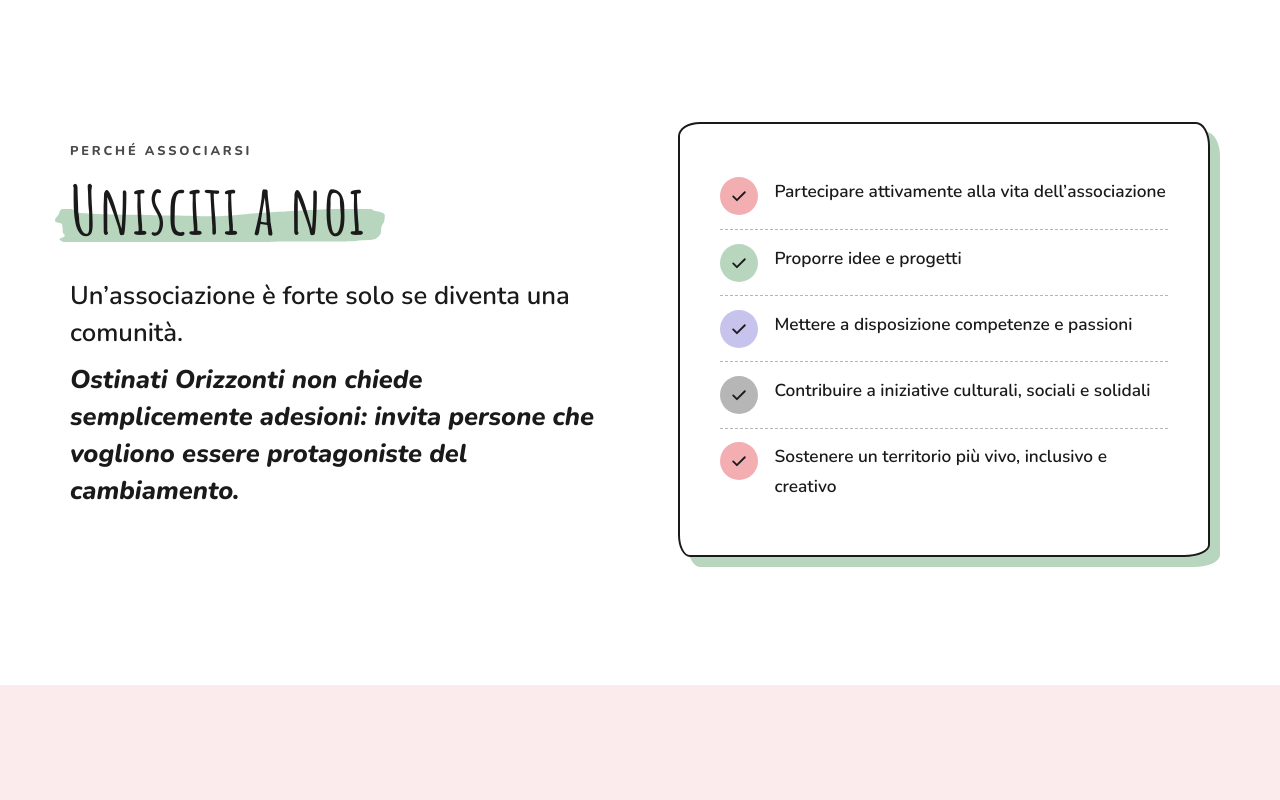
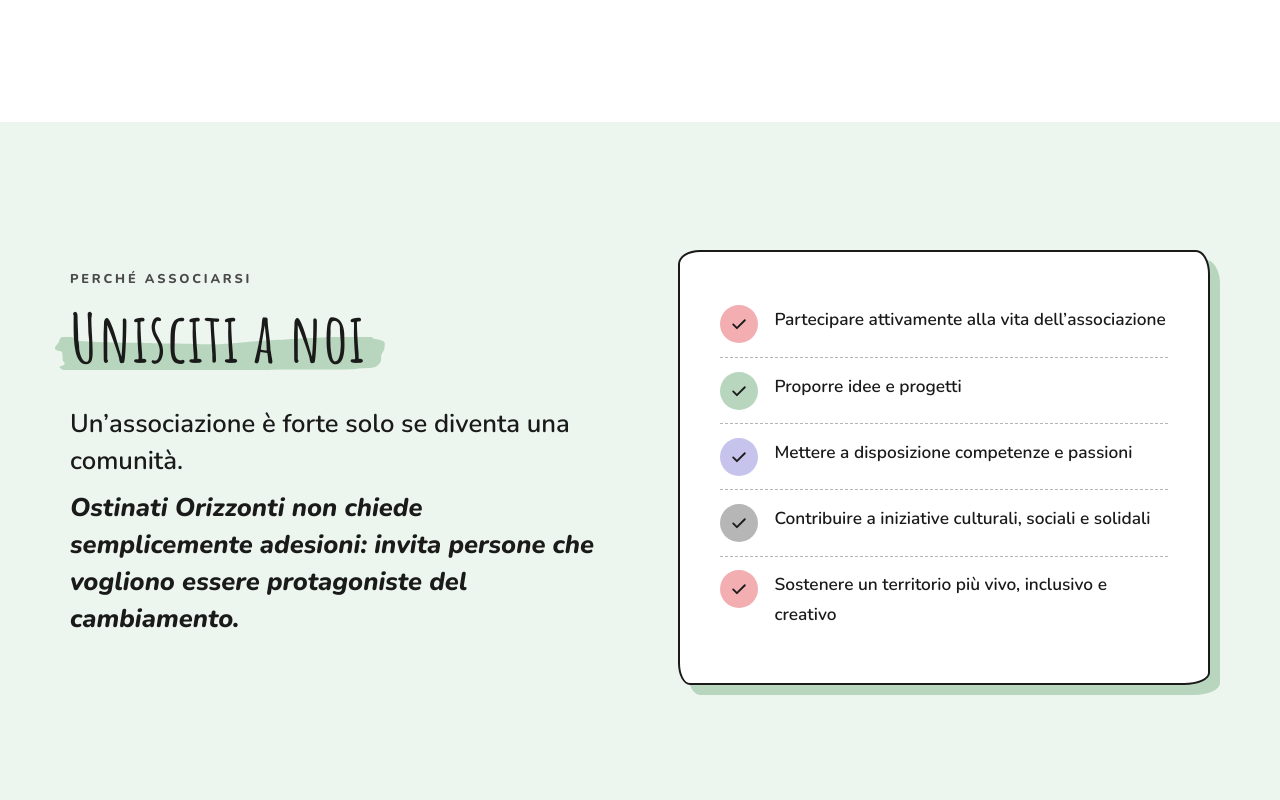
Before and after one commit to ostinatiorizzonti/ostinatiorizzonti.github.io, a plain HTML site: page index.html in a window 1280 px wide. Shown: the part 4800-5600 px from the top of the page. Drawn offline with Linux system fonts and the light colour scheme.

Commit message:
Home: sfondo verde chiaro per la sezione "Unisciti a noi"
Così si distingue dalla sezione bianca "I primi passi" che la precede
(ripristinato il margine superiore normale).

Co-Authored-By: Claude Opus 5.5 <noreply@anthropic.com>

```diff
--- a/index.html
+++ b/index.html
@@ -277,7 +277,7 @@
     </section>
 
     <!-- ===== Unisciti a noi ===== -->
-    <section class="sezione" id="unisciti" style="padding-top: 0" aria-labelledby="titolo-unisciti">
+    <section class="sezione sezione--tinta" id="unisciti" style="--sfondo: var(--verde-chiaro)" aria-labelledby="titolo-unisciti">
       <div class="contenitore unisciti">
         <div class="rivela">
           <p class="sopratitolo">Perché associarsi</p>
```
